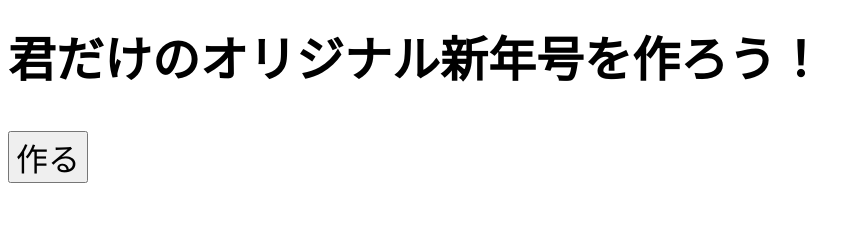
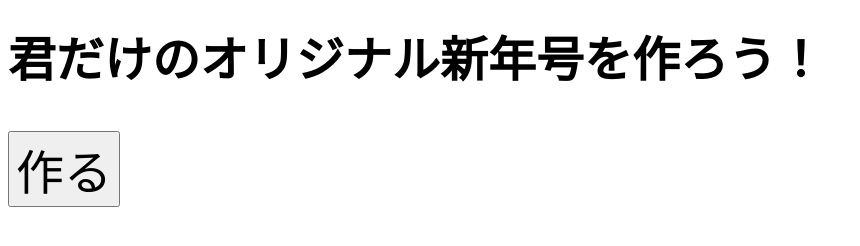
Before and after one commit to chimpo-mill/New-Year-s-Day, a plain HTML site: page index.html in a window 1280 px wide. Shown: the whole page, without its empty margins (0-860 px from the left). Drawn offline with Linux system fonts and the light colour scheme.

Commit message:
Update index.html

```diff
--- a/index.html
+++ b/index.html
@@ -7,6 +7,6 @@
 </head>
 <h1><font size="7">君だけのオリジナル新年号を作ろう！</font></h1>
 <div style="font-size: 300%" id="output"></div><br>
-<input type="button" style="font-size: 200%" value="作る" onclick="newYearDays()" style="WIDTH: 40px; HEIGHT: 40px">
+<input type="button" style="font-size: 300%" value="作る" onclick="newYearDays()">
 </body>
 </html>
```
